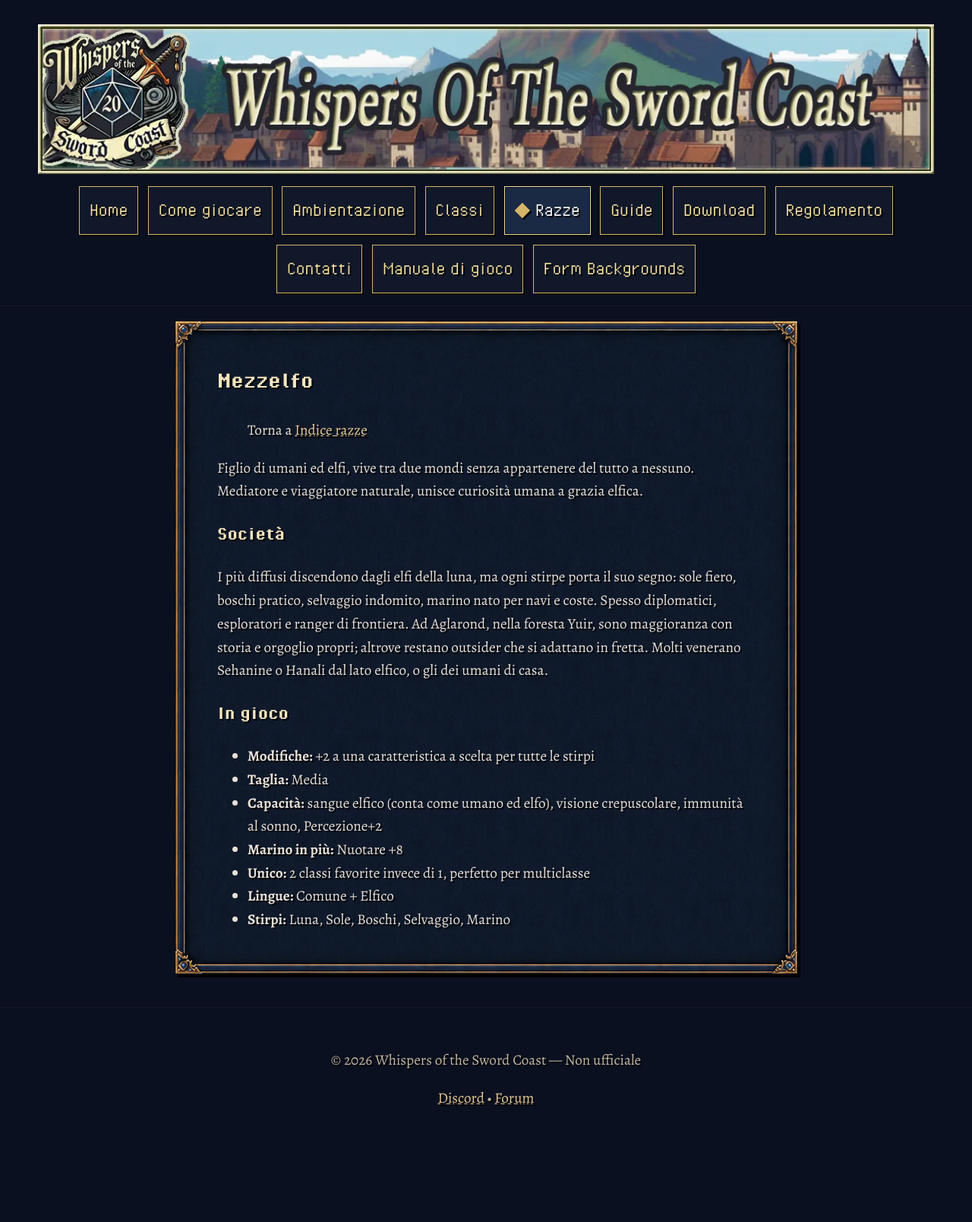
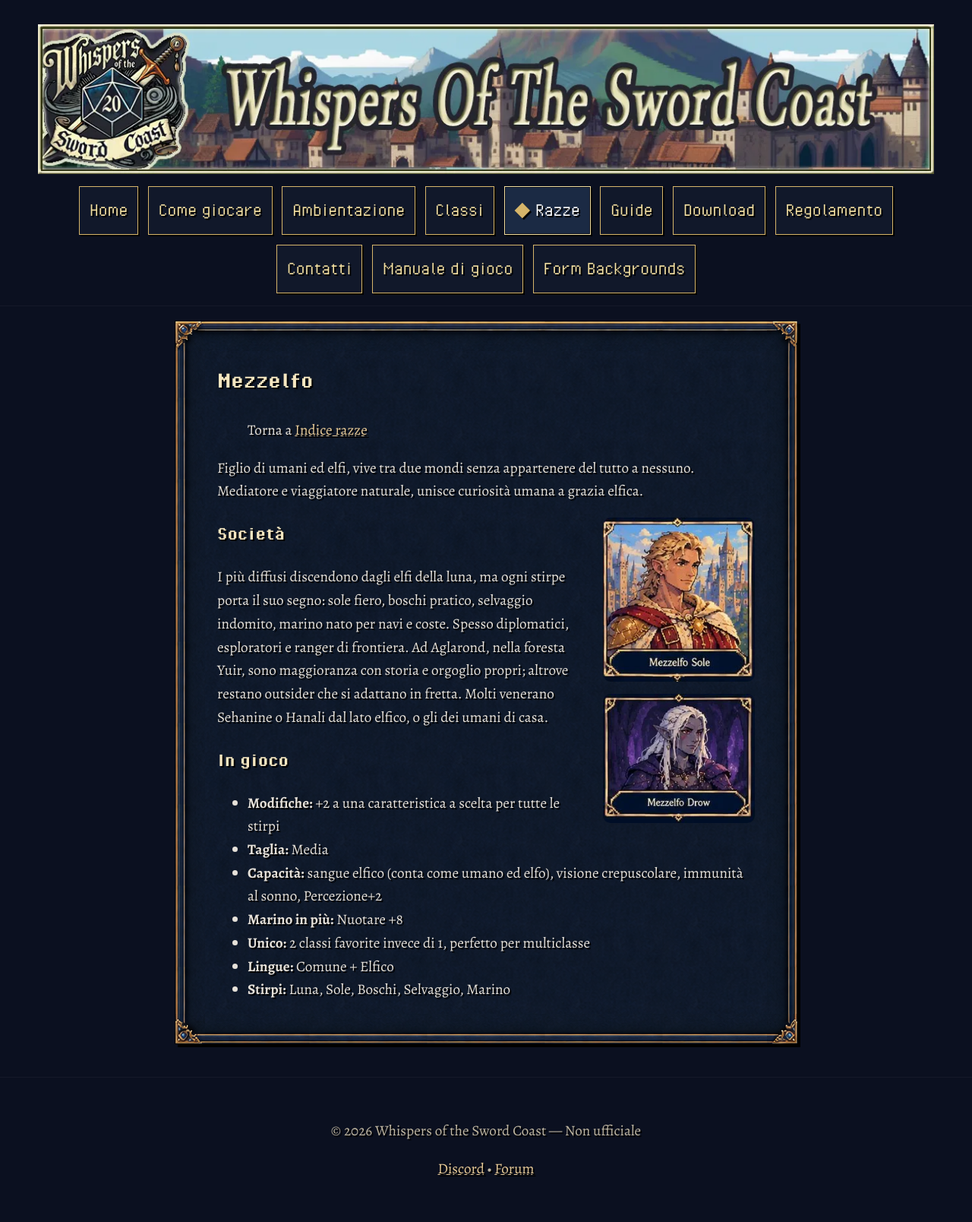
Before and after one commit to whispersoftheswordcoast/whispersoftheswordcoast.github.io, a Jekyll site: the page built from razze/mezzelfo.md, in a window 1280 px wide. Shown: the whole page at 76% size. Built offline with Jekyll 4.4.1, drawn with Linux system fonts in a browser that asks for light colours; our own code applies the rules of GitHub Pages for plain Markdown files; before the commit the page ends 1515 px from its top, so only the background shows below that.

Commit message:
Mezzelfo: due ritratti + webp

```diff
--- a/razze/mezzelfo.md
+++ b/razze/mezzelfo.md
@@ -10,6 +10,9 @@
 > Torna a [Indice razze](/razze/)
 
 Figlio di umani ed elfi, vive tra due mondi senza appartenere del tutto a nessuno. Mediatore e viaggiatore naturale, unisce curiosità umana a grazia elfica.
+
+<img src="{{ '/assets/images/mezzelfosole.webp' | relative_url }}" alt="Mezzelfo del sole" style="float: right; width: 200px; max-width: 45%; height: auto; margin: 0 0 1rem 1.5rem; border-radius: 10px;" />
+<img src="{{ '/assets/images/mezzelfodrow.webp' | relative_url }}" alt="Mezzelfo drow" style="float: right; clear: right; width: 200px; max-width: 45%; height: auto; margin: 0 0 1rem 1.5rem; border-radius: 10px;" />
 
 ## Società
 
```
Also changed, not shown: assets/images/mezzelfodrow.webp (added), assets/images/mezzelfosole.JPG (added), assets/images/mezzelfosole.webp (added), assets/images/mezzomarino.JPG (added).
